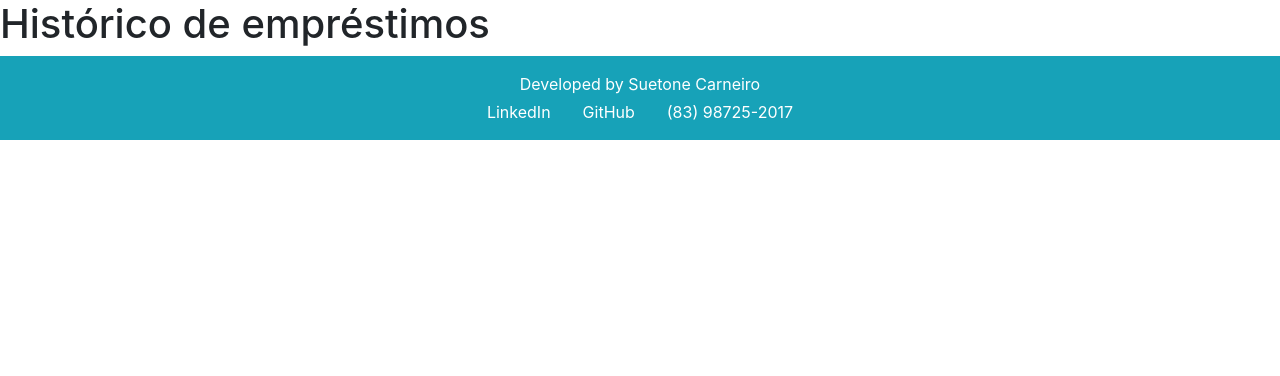
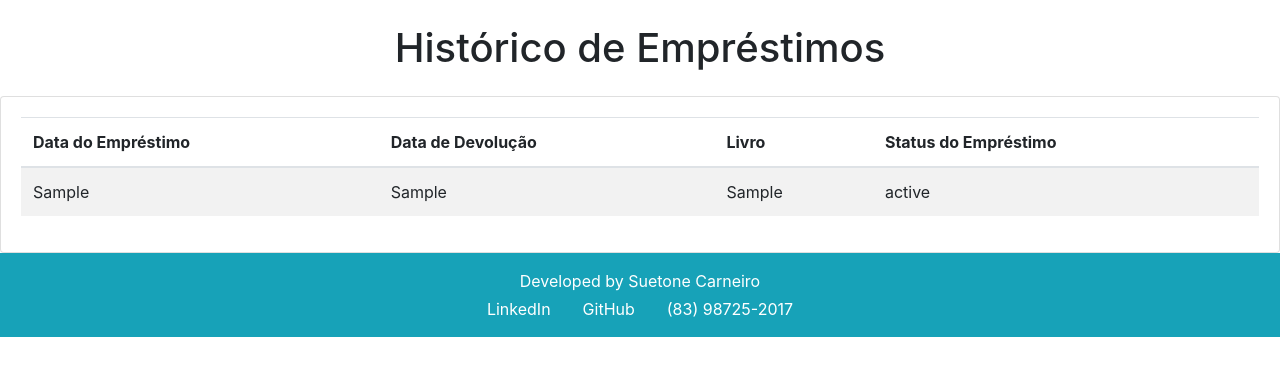
Before and after one commit to SuetoneCarneiro/Genius-Lab-biblioteca, a Django app: template biblioteca/templates/biblioteca/historico-usuario.html in a window 1280 px wide. Shown: the part 58-434 px from the top of the page. Run offline with Django 3.2, Linux system fonts and the light colour scheme; the template is opened without the code that fills it: most values are stand-ins (such as "Sample title", 1, 10 or a date in 2020); some libraries are stand-ins or nearby versions.

Commit message:
:lipstick: feat: adicionando formulário de empréstimo e página de histórico funcionais

```diff
--- a/biblioteca/templates/biblioteca/historico-usuario.html
+++ b/biblioteca/templates/biblioteca/historico-usuario.html
@@ -10,12 +10,48 @@
     <title>Histórico</title>
     {% endblock %}
     <link rel="stylesheet" href="{% static 'css/bootstrap.min.css' %}">
-
 </head>
 <body>
-    {% block content %}
-    <h1>Histórico de empréstimos</h1>
-    {% endblock %}
+    <div class="container mt-5">
+        {% block content %}
+        <h1 class="text-center my-4">Histórico de Empréstimos</h1>
+
+        <div class="card">
+            <div class="card-body">
+                {% if object_list %}
+                <table class="table table-striped">
+                    <thead>
+                        <tr>
+                            <th scope="col">Data do Empréstimo</th>
+                            <th scope="col">Data de Devolução</th>
+                            <th scope="col">Livro</th>
+                            <th scope="col">Status do Empréstimo</th>
+                        </tr>
+                    </thead>
+                    <tbody>
+                        {% for emprestimo in object_list %}
+                        <tr>
+                            <td>{{ emprestimo.data_emprestimo }}</td>
+                            <td>{{ emprestimo.data_devolucao }}</td>
+                            <td>{{ emprestimo.fk_livro }}</td>
+                            <td>{{ emprestimo.status }}</td>
+                        </tr>
+                        {% empty %}
+                        <tr>
+                            <td colspan="3" class="text-center">Não há empréstimos cadastrados</td>
+                        </tr>
+                        {% endfor %}
+                    </tbody>
+                </table>
+                {% else %}
+                <div class="alert alert-warning text-center" role="alert">
+                    Não há empréstimos cadastrados.
+                </div>
+                {% endif %}
+            </div>
+        </div>
+        {% endblock %}
+    </div>
 
 </body>
 </html>
```
Also changed, not shown: biblioteca/templates/biblioteca/form-emprestimo.html (+17 -1 lines), biblioteca/views.py (+22 -3 lines), static/img/estante.jpg (added), static/img/estante.png (added).
